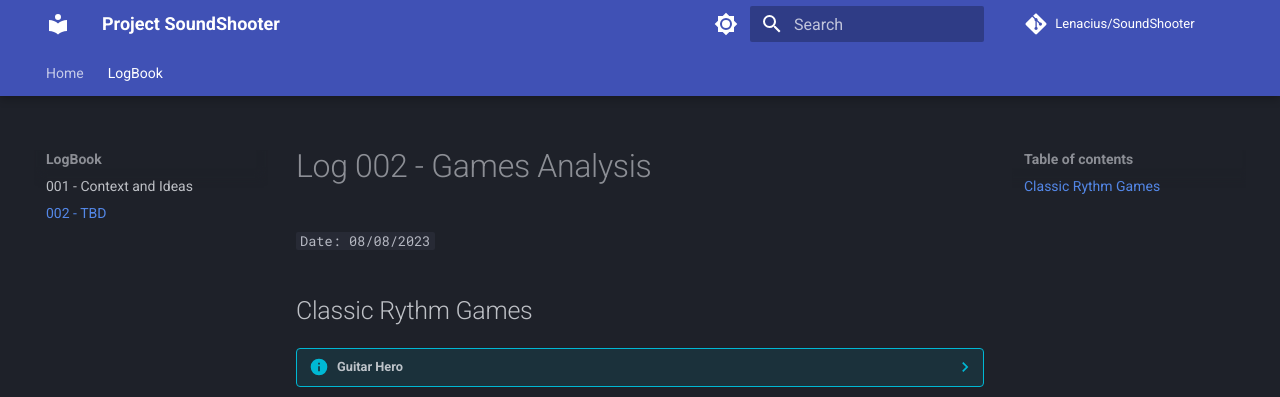
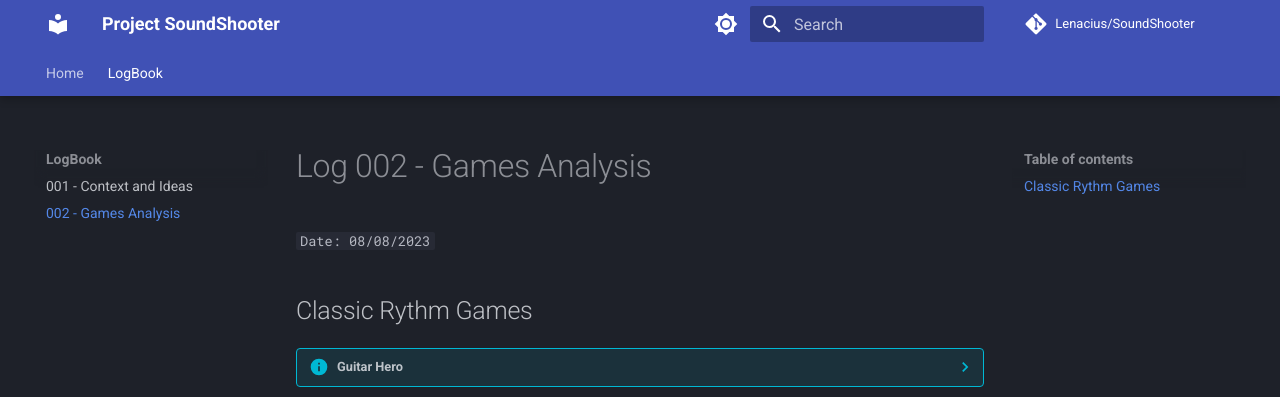
Before and after one commit to Lenacius/SoundShooter, an MkDocs documentation site: the page built from docs/LogBook/#002.md, in a window 1280 px wide. Shown: the top 397 px of the page. Built offline with MkDocs 1.6.1 and Material for MkDocs 9.7.7, drawn with Linux system fonts in a browser that asks for light colours; comment, search, counter and statistics services are not loaded.

Commit message:
Adjusted title for Log002

```diff
--- a/mkdocs.yml
+++ b/mkdocs.yml
@@ -14,7 +14,7 @@ nav:
   - Home: 'index.md'
   - LogBook:
     - "001 - Context and Ideas": 'LogBook/#001.md'
-    - "002 - TBD": 'LogBook/#002.md'
+    - "002 - Games Analysis": 'LogBook/#002.md'
 
 # Theme Configuration
 theme:
```
